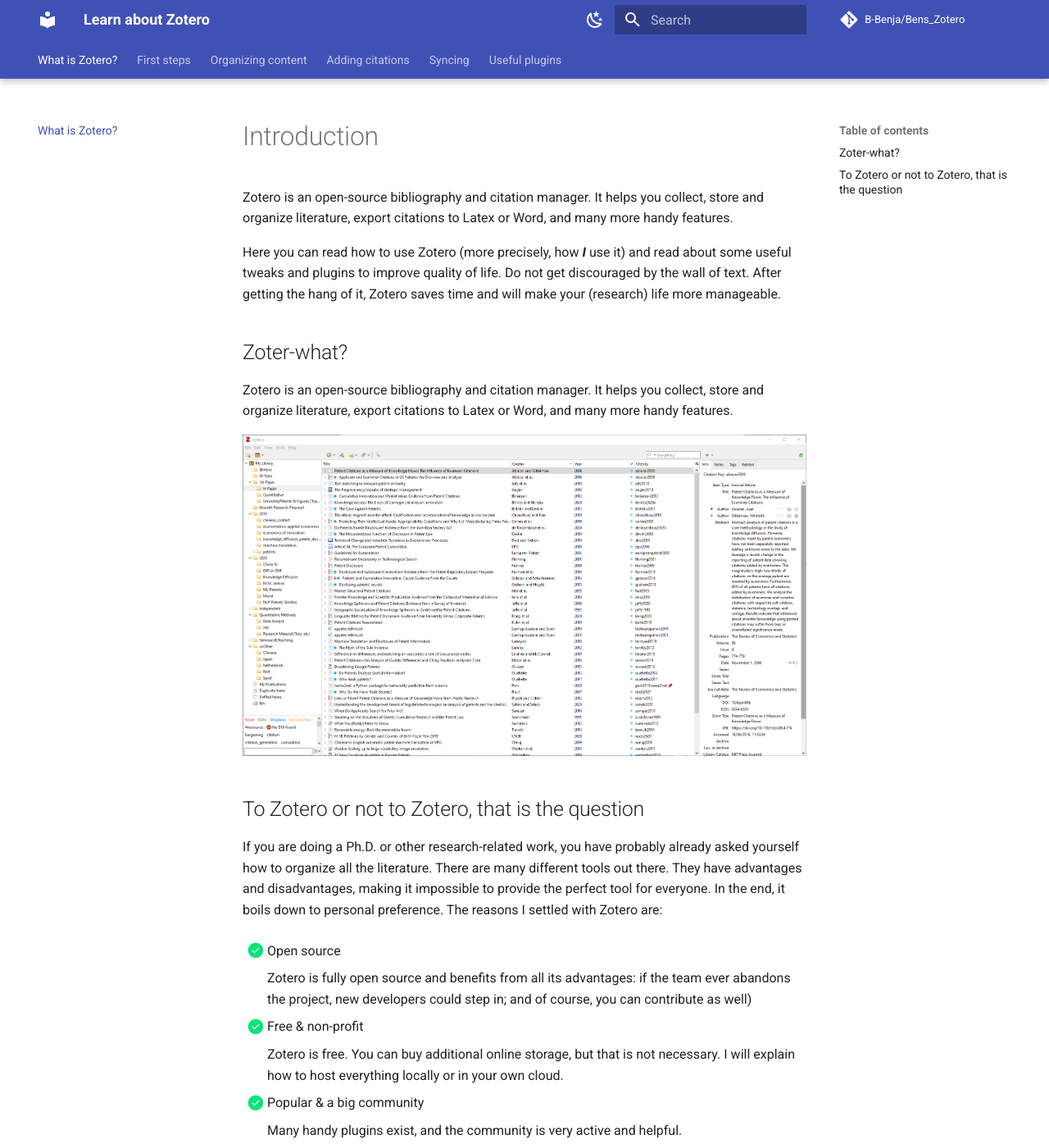
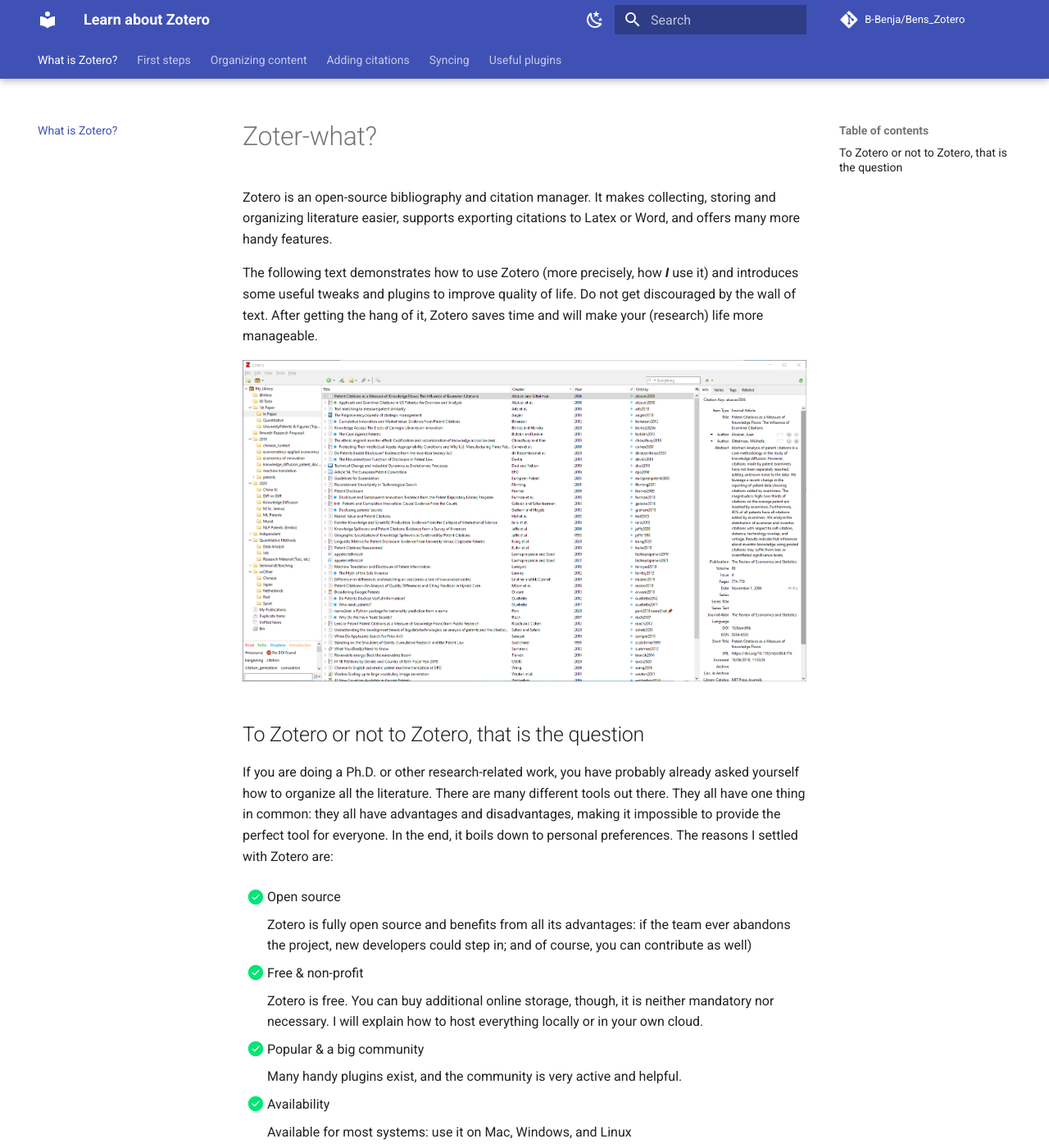
Before and after one commit to B-Benja/Bens_Zotero, an MkDocs documentation site: the page built from docs/index.md, in a window 1280 px wide and 1400 px high. Shown: the whole window at 82% size. Built offline with MkDocs 1.6.1 and Material for MkDocs 9.7.7, drawn with Linux system fonts in a browser that asks for light colours; comment, search, counter and statistics services are not loaded; some of the changed text lies outside the part shown.

Commit message:
Update index.md

```diff
--- a/docs/index.md
+++ b/docs/index.md
@@ -1,21 +1,17 @@
 ---
 title: "What is Zotero?"
 ---
-# Introduction
+# Zoter-what?
 
-Zotero is an open-source bibliography and citation manager. It helps you collect, store and organize literature, export citations to Latex or Word, and many more handy features.
+Zotero is an open-source bibliography and citation manager. It makes collecting, storing and organizing literature easier, supports exporting citations to Latex or Word, and offers many more handy features.
 
-Here you can read how to use Zotero (more precisely, how **_I_** use it) and read about some useful tweaks and plugins to improve quality of life. Do not get discouraged by the wall of text. After getting the hang of it, Zotero saves time and will make your (research) life more manageable.
-
-
-## Zoter-what?
-Zotero is an open-source bibliography and citation manager. It helps you collect, store and organize literature, export citations to Latex or Word, and many more handy features.
+The following text demonstrates how to use Zotero (more precisely, how **_I_** use it) and introduces some useful tweaks and plugins to improve quality of life. Do not get discouraged by the wall of text. After getting the hang of it, Zotero saves time and will make your (research) life more manageable.
 
 
 ![](images/zotero.png)
 
 ## To Zotero or not to Zotero, that is the question
-If you are doing a Ph.D. or other research-related work, you have probably already asked yourself how to organize all the literature. There are many different tools out there. They have advantages and disadvantages, making it impossible to provide the perfect tool for everyone. In the end, it boils down to personal preference. The reasons I settled with Zotero are:
+If you are doing a Ph.D. or other research-related work, you have probably already asked yourself how to organize all the literature. There are many different tools out there. They all have one thing in common: they all have advantages and disadvantages, making it impossible to provide the perfect tool for everyone. In the end, it boils down to personal preferences. The reasons I settled with Zotero are:
 
 - [x]	Open source
 
@@ -23,7 +19,7 @@
 
 - [x]	Free & non-profit
 
-    Zotero is free. You can buy additional online storage, but that is not necessary. I will explain how to host everything locally or in your own cloud.
+    Zotero is free. You can buy additional online storage, though, it is neither mandatory nor necessary. I will explain how to host everything locally or in your own cloud.
 
 - [x]	Popular & a big community
 
```
Also changed, not shown: other parts of docs/index.md (+1 -1 lines).
